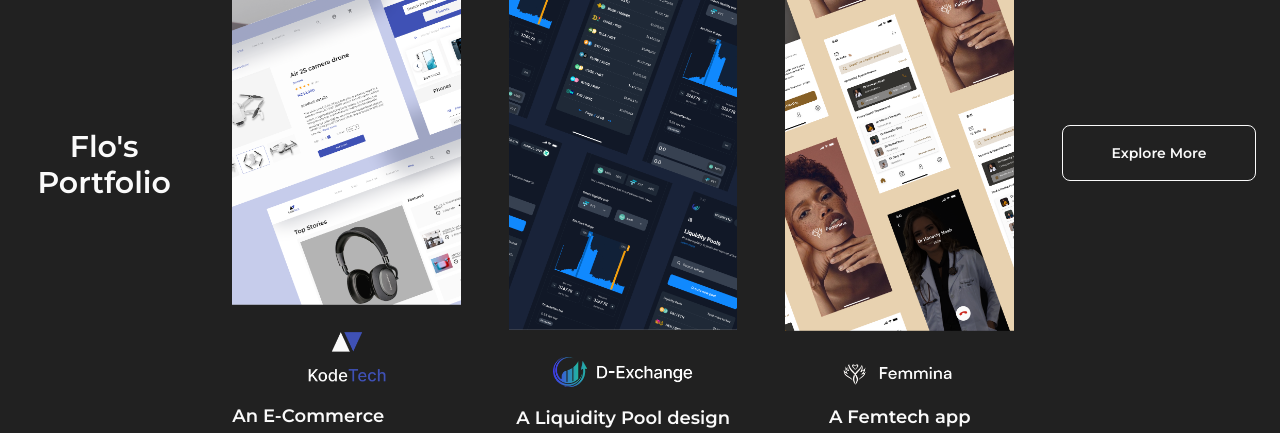
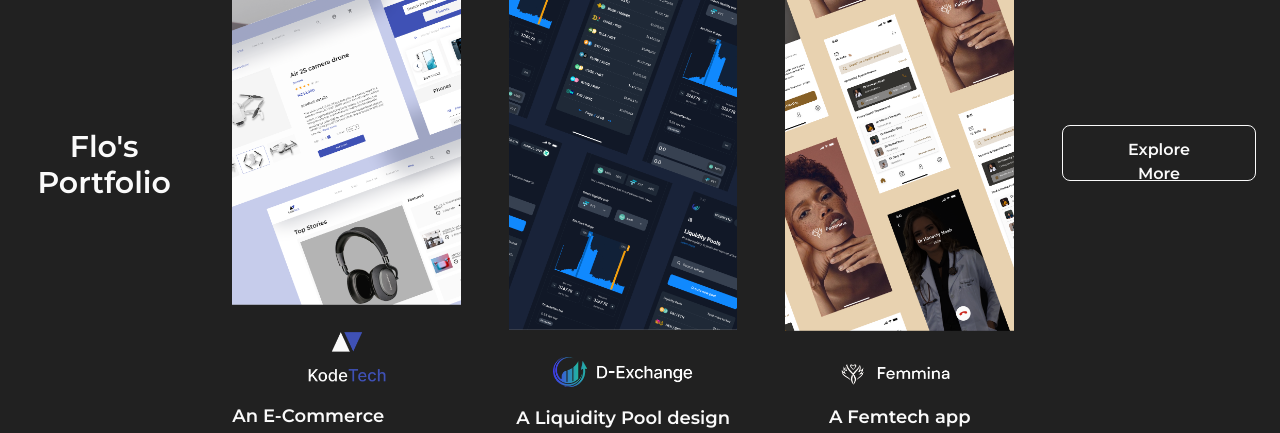
Before and after one commit to deelaurence/flo-react, a React (Vite) app: page / in a window 1280 px wide. Shown: the part 1520-1953 px from the top of the page. Built offline with nearby package versions, Linux system fonts and the light colour scheme.

Commit message:
third deployment

```diff
--- a/src/components/Portfolio.jsx
+++ b/src/components/Portfolio.jsx
@@ -37,7 +37,7 @@ const Portfolio = () => {
         <div className="w-[300px]">
           <img className="" src={femmima} alt="" />
         </div>
-        <div className="-mb-2 mr-4">
+        <div className="-mb-2 mr-5">
 
             <img className="w-[150px] " src={femmimaLogo} alt="" />
 
@@ -47,7 +47,7 @@ const Portfolio = () => {
         </div>
       </div>
       <button
-        className="border-[1px] h-14 w-56 -mt-6 font-semibold text-sm border-lightShade py-3 px-12 rounded-[8px]"
+        className="border-[1px] h-14 w-56 -mt-6 font-semibold  border-lightShade py-3 px-12 rounded-[8px]"
       >
         Explore More
       </button>
```
